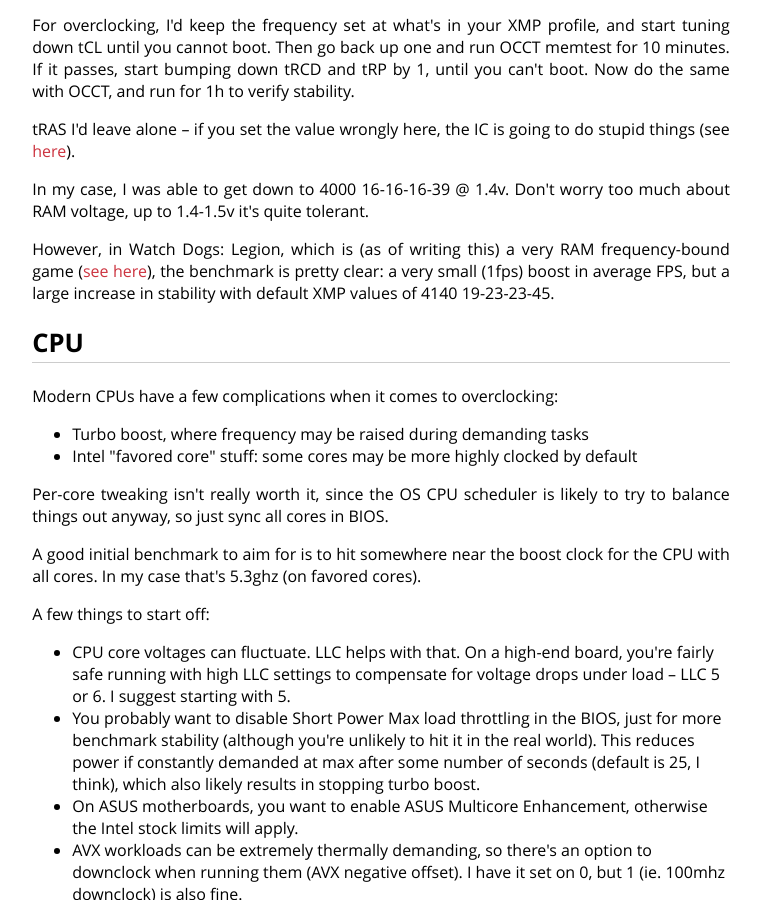
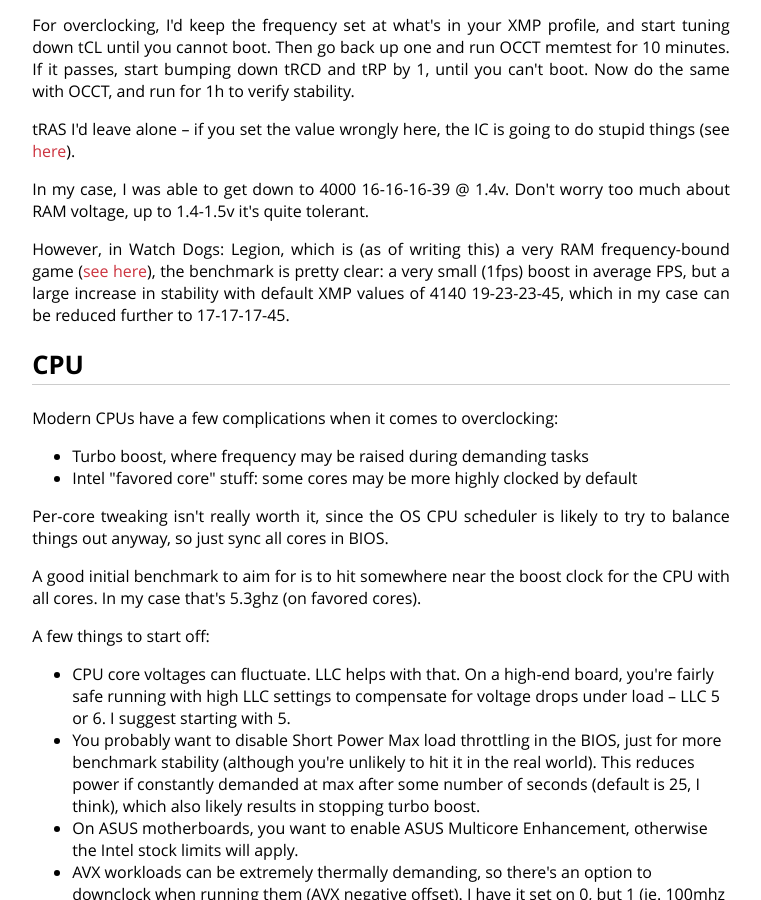
Before and after one commit to cdown/chrisdown.name, a Jekyll site: the page built from windows.md, in a window 1280 px wide and 900 px high, scrolled down 6728 px. Shown: the whole window, without its empty margins (259-1020 px from the left). Built offline with Jekyll 4.4.1, drawn with Linux system fonts in a browser that asks for light colours.

Commit message:
ram: Mention final clock

```diff
--- a/windows.md
+++ b/windows.md
@@ -225,7 +225,8 @@ However, in Watch Dogs: Legion, which is (as of writing this) a very RAM
 frequency-bound game ([see
 here](https://www.dsogaming.com/pc-performance-analyses/watch-dogs-legion-can-finally-run-with-constant-60fps-on-high-end-cpus/)),
 the benchmark is pretty clear: a very small (1fps) boost in average FPS, but a
-large increase in stability with default XMP values of 4140 19-23-23-45.
+large increase in stability with default XMP values of 4140 19-23-23-45, which
+in my case can be reduced further to 17-17-17-45.
 
 ## CPU
 
```
